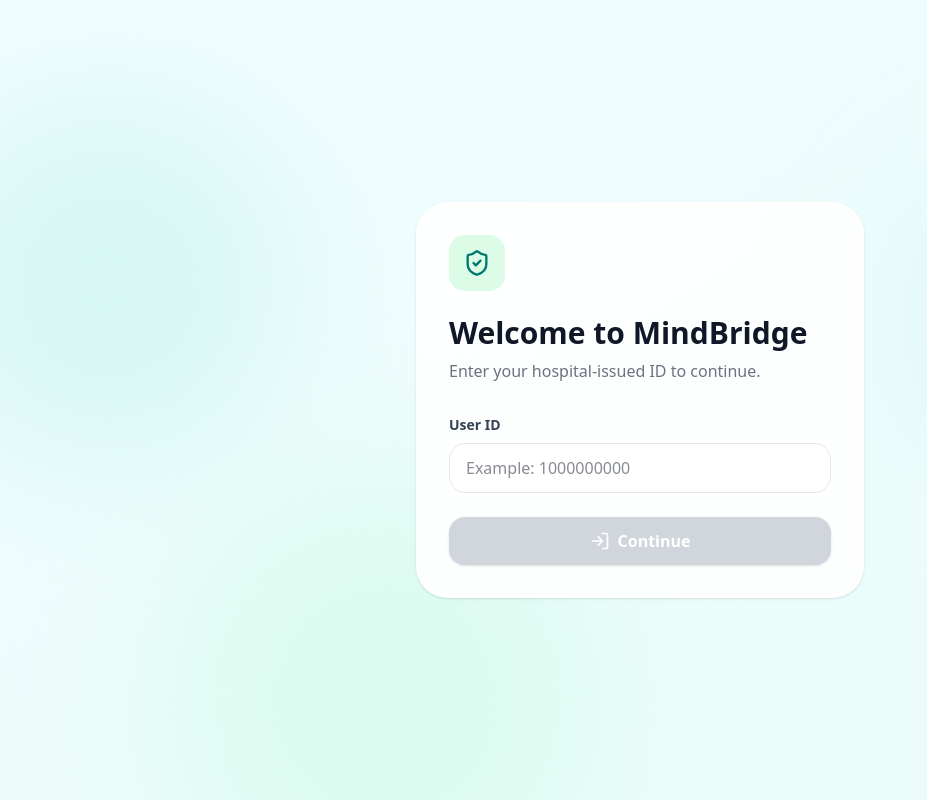
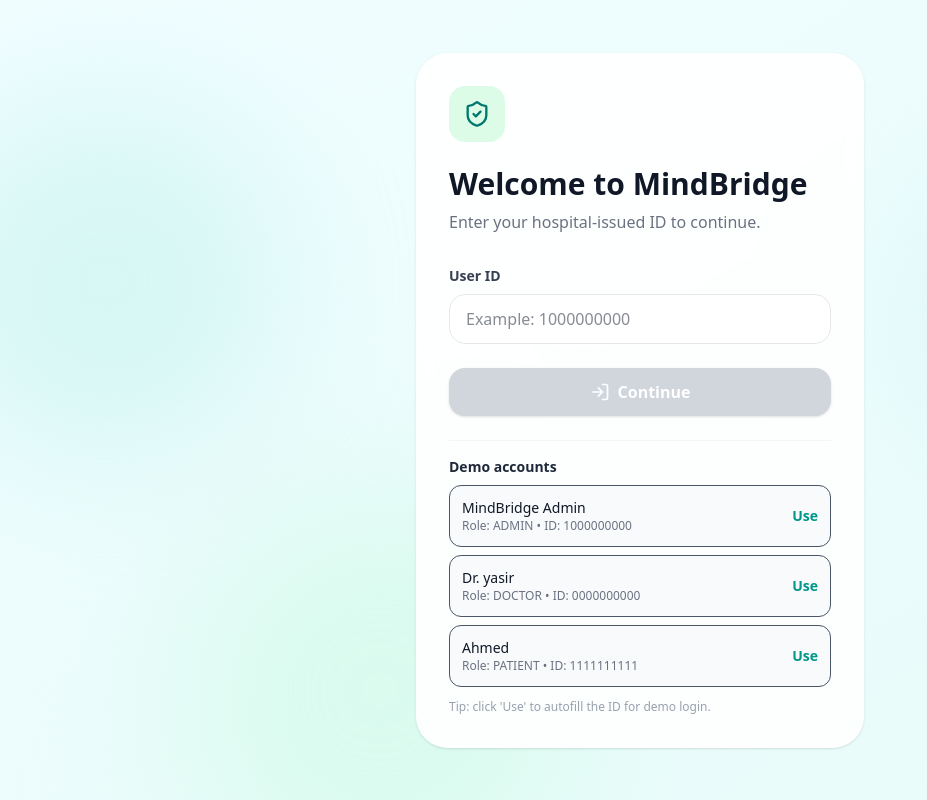
Before and after one commit to enterFaisal/mind, a React (Vite) app in the folder frontend/: page /login in a window 1280 px wide. Shown: the whole page, without its empty margins (0-927 px from the left). Built offline with nearby package versions, Linux system fonts and the light colour scheme; no server answers.

Commit message:
feat: add demo account options for quick login access

```diff
--- a/frontend/src/pages/Login.jsx
+++ b/frontend/src/pages/Login.jsx
@@ -75,6 +75,54 @@ export default function Login() {
         </button>
 
 
+        <div className="mt-6 pt-4 border-t border-gray-100 text-sm text-gray-600">
+          <p className="font-semibold text-gray-800 mb-2">Demo accounts</p>
+          <div className="grid grid-cols-1 gap-2">
+            <div className="flex items-center justify-between bg-gray-50 rounded-xl p-3 border">
+              <div>
+                <div className="font-medium text-gray-900">MindBridge Admin</div>
+                <div className="text-xs text-gray-500">Role: ADMIN • ID: 1000000000</div>
+              </div>
+              <button
+                type="button"
+                onClick={() => setId('1000000000')}
+                className="text-sm text-teal-600 font-semibold"
+              >
+                Use
+              </button>
+            </div>
+
+            <div className="flex items-center justify-between bg-gray-50 rounded-xl p-3 border">
+              <div>
+                <div className="font-medium text-gray-900">Dr. yasir</div>
+                <div className="text-xs text-gray-500">Role: DOCTOR • ID: 0000000000</div>
+              </div>
+              <button
+                type="button"
+                onClick={() => setId('0000000000')}
+                className="text-sm text-teal-600 font-semibold"
+              >
+                Use
+              </button>
+            </div>
+
+            <div className="flex items-center justify-between bg-gray-50 rounded-xl p-3 border">
+              <div>
+                <div className="font-medium text-gray-900">Ahmed</div>
+                <div className="text-xs text-gray-500">Role: PATIENT • ID: 1111111111</div>
+              </div>
+              <button
+                type="button"
+                onClick={() => setId('1111111111')}
+                className="text-sm text-teal-600 font-semibold"
+              >
+                Use
+              </button>
+            </div>
+          </div>
+          <p className="text-xs text-gray-400 mt-3">Tip: click 'Use' to autofill the ID for demo login.</p>
+        </div>
+
       </form>
     </div>
   );
```
